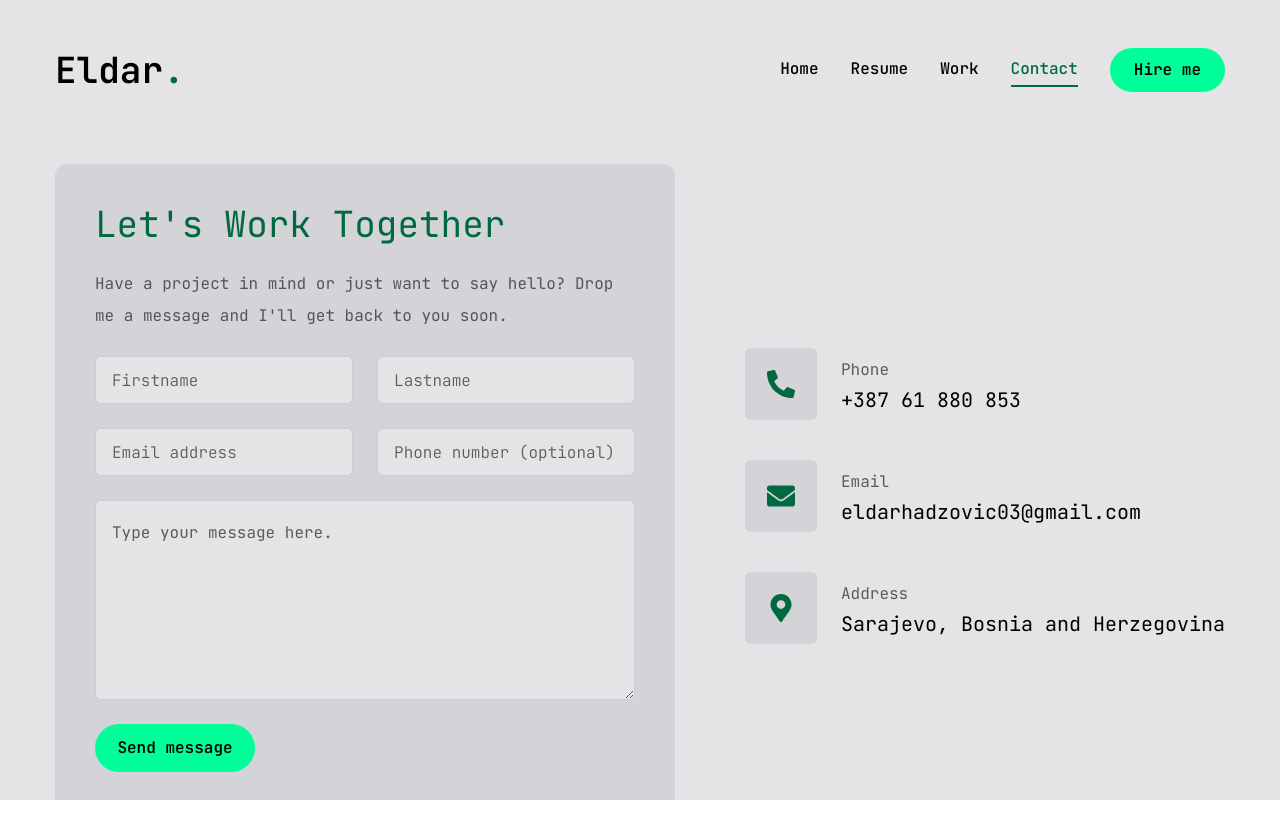
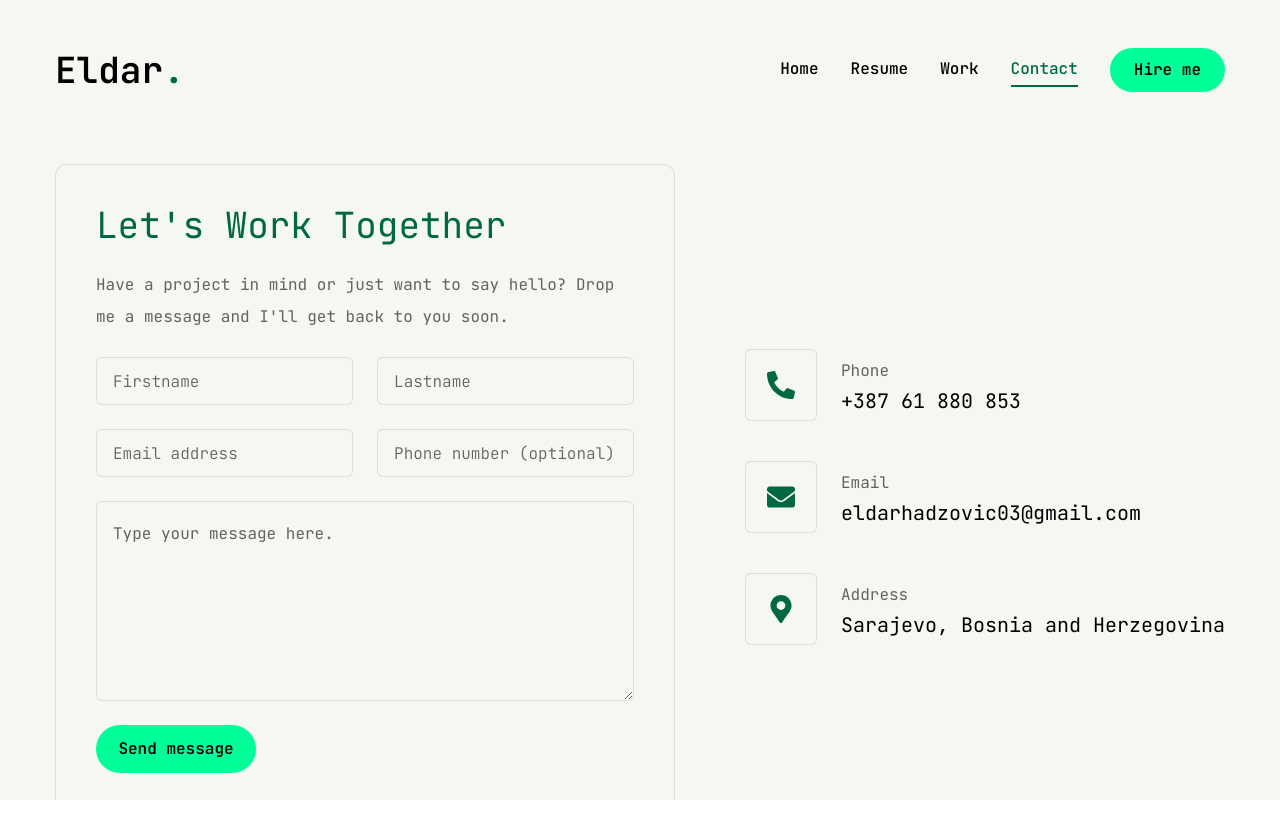
Before and after one commit to eldarhadzi/eldar_portifolio, a Next.js app: page /contact in a window 1280 px wide. Shown: the top 838 px of the page. Built offline with nearby package versions, Linux system fonts and the light colour scheme.

Commit message:
feat: use #F5F7F2 for page background and surfaces

```diff
--- a/app/contact/page.jsx
+++ b/app/contact/page.jsx
@@ -99,7 +99,7 @@ const Contact = () => {
         <div className="flex flex-col xl:flex-row gap-[30px]">
           {/* form */}
           <div className="xl:w-[53%] order-2 xl:order-none">
-            <form onSubmit={handleSubmit} noValidate className="flex flex-col gap-6 p-10 bg-[#d4d4d8] rounded-xl">
+            <form onSubmit={handleSubmit} noValidate className="flex flex-col gap-6 p-10 bg-surface border border-black/10 rounded-xl">
               <h3 className="text-4xl text-accent-dark">Let's Work Together</h3>
               <p className="text-black/60">Have a project in mind or just want to say hello? Drop me a message and I'll get back to you soon.</p>
               <div className="grid grid-cols-1 md:grid-cols-2 gap-6">
@@ -167,7 +167,7 @@ const Contact = () => {
             <ul className="flex flex-col gap-10">
               {info.map((item, index)=>{
                 return <li key={index} className="flex items-center gap-6">
-                  <div className="w-[52px] h-[52px] xl:w-[72px] xl:h-[72px] bg-[#d4d4d8] text-accent-dark rounded-md flex items-center justify-center">
+                  <div className="w-[52px] h-[52px] xl:w-[72px] xl:h-[72px] bg-surface border border-black/10 text-accent-dark rounded-md flex items-center justify-center">
                     <div className="text-[28px]">{item.icon}</div>
                   </div>
                   <div className="flex-1">
--- a/app/resume/page.jsx
+++ b/app/resume/page.jsx
@@ -236,7 +236,7 @@ const Resume = () => {
                 <ScrollArea className="h-[400px] overflow-auto">
                   <ul className="grid grid-cols-1 lg:grid-cols-2 gap-[30px]">
                     {experience.items.map((item, index)=>{
-                      return <li key={index} className="bg-[#d4d4d8] h-[184px] py-6 px-10 rounded-xl flex flex-col justify-center items-center lg:items-start gap-1">
+                      return <li key={index} className="bg-surface border border-black/10 h-[184px] py-6 px-10 rounded-xl flex flex-col justify-center items-center lg:items-start gap-1">
                         <span className="text-accent-dark">{item.duration}</span>
                         <h3 className="text-xl max-w-[260px] min-h-[60px] text-center lg:text-left">{item.position}</h3>
                         <div className="flex items-center gap-3">
@@ -258,7 +258,7 @@ const Resume = () => {
                 <ScrollArea className="h-[400px]">
                   <ul className="grid grid-cols-1 lg:grid-cols-2 gap-[30px]">
                     {education.items.map((item, index)=>{
-                      return <li key={index} className="bg-[#d4d4d8] h-[184px] py-6 px-10 rounded-xl flex flex-col justify-center items-center lg:items-start gap-1">
+                      return <li key={index} className="bg-surface border border-black/10 h-[184px] py-6 px-10 rounded-xl flex flex-col justify-center items-center lg:items-start gap-1">
                         <span className="text-accent-dark">{item.duration}</span>
                         <h3 className="text-xl max-w-[300px] min-h-[70px] text-center lg:text-left">{item.degree}</h3>
                         <div className="flex items-center gap-3">
@@ -284,7 +284,7 @@ const Resume = () => {
                     return <li key={index}>
                       <TooltipProvider delayDuration={100}>
                         <Tooltip>
-                          <TooltipTrigger className="w-full h-[150px] bg-[#d4d4d8] rounded-xl flex justify-center items-center group">
+                          <TooltipTrigger className="w-full h-[150px] bg-surface border border-black/10 rounded-xl flex justify-center items-center group">
                             <div className="text-6xl group-hover:text-accent-dark transition-all duration-300">{skill.icon}</div>
                           </TooltipTrigger>
                           <TooltipContent>
--- a/app/work/page.jsx
+++ b/app/work/page.jsx
@@ -135,7 +135,7 @@ const Work = () => {
                   <Link href={project.live}>
                     <TooltipProvider delayDuration={100}>
                       <Tooltip>
-                        <TooltipTrigger className="w-[70px] h-[70px] rounded-full bg-black/5 flex justify-center items-center group">
+                        <TooltipTrigger className="w-[70px] h-[70px] rounded-full bg-surface border border-black/10 flex justify-center items-center group">
                           <BsArrowUpRight className="text-black text-3xl group-hover:text-accent-dark" />
                         </TooltipTrigger>
                         <TooltipContent>
@@ -149,7 +149,7 @@ const Work = () => {
                   <Link href={project.github}>
                     <TooltipProvider delayDuration={100}>
                       <Tooltip>
-                        <TooltipTrigger className="w-[70px] h-[70px] rounded-full bg-black/5 flex justify-center items-center group">
+                        <TooltipTrigger className="w-[70px] h-[70px] rounded-full bg-surface border border-black/10 flex justify-center items-center group">
                           <BsGithub className="text-black text-3xl group-hover:text-accent-dark" />
                         </TooltipTrigger>
                         <TooltipContent>
--- a/components/ui/tabs.jsx
+++ b/components/ui/tabs.jsx
@@ -22,7 +22,7 @@ const TabsTrigger = React.forwardRef(({ className, ...props }, ref) => (
   <TabsPrimitive.Trigger
     ref={ref}
     className={cn(
-      "inline-flex items-center w-full bg-[#d4d4d8] justify-center whitespace-nowrap text-black rounded-lg p-3 text-base font-medium ring-offset-white transition-all disabled:pointer-events-none disabled:opacity-50 data-[state=active]:bg-accent data-[state=active]:text-black data-[state=active]:font-bold data-[state=active]:shadow-sm",
+      "inline-flex items-center w-full bg-surface border border-black/10 justify-center whitespace-nowrap text-black rounded-lg p-3 text-base font-medium ring-offset-white transition-all disabled:pointer-events-none disabled:opacity-50 data-[state=active]:bg-accent data-[state=active]:text-black data-[state=active]:font-bold data-[state=active]:shadow-sm",
       className
     )}
     {...props} />
--- a/tailwind.config.js
+++ b/tailwind.config.js
@@ -24,7 +24,8 @@ module.exports = {
 	},
   	extend: {
   		colors: {
-  			primary: '#e4e4e7',
+  			primary: '#F5F7F2',
+			surface: '#F5F7F2',
 			accent: {
 				DEFAULT: "#00ff99",
 				hover: "#00e187",
```
Also changed, not shown: 1 other file (tests, documents, lock files or other folders).
